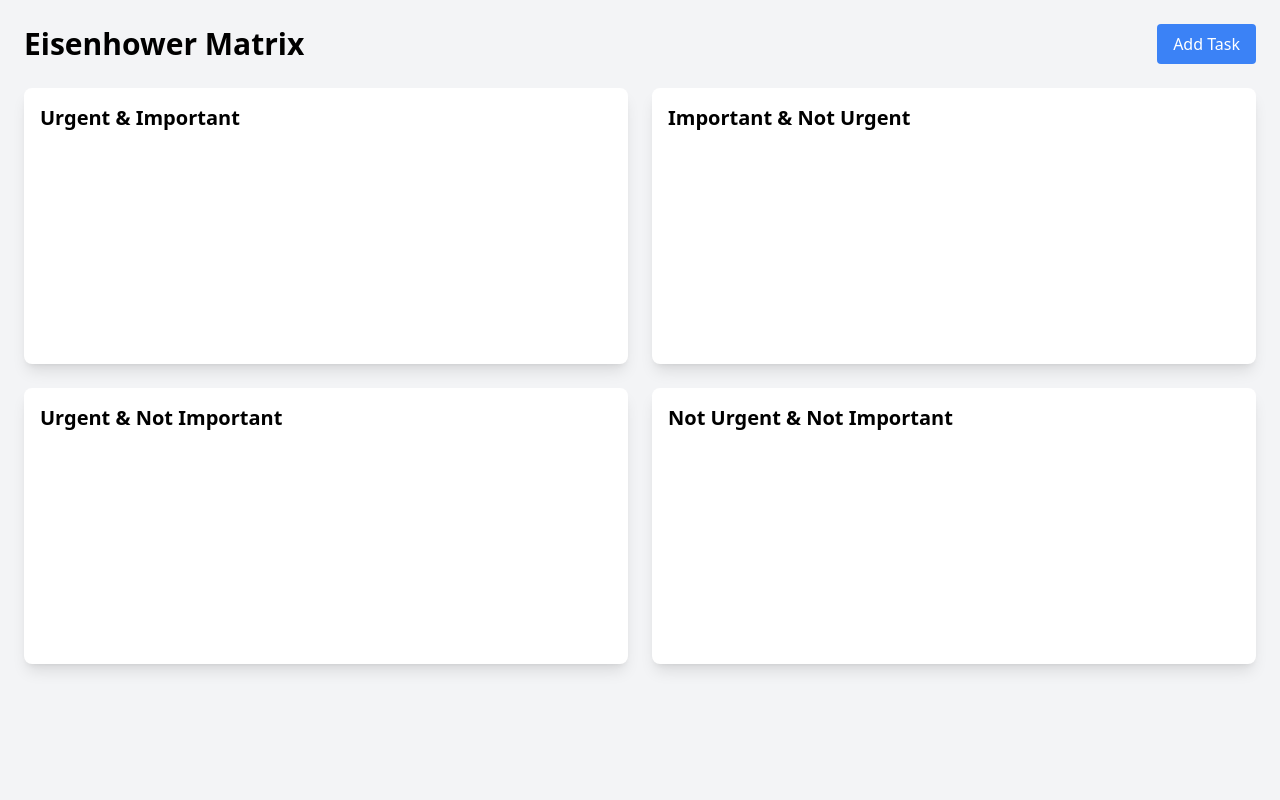
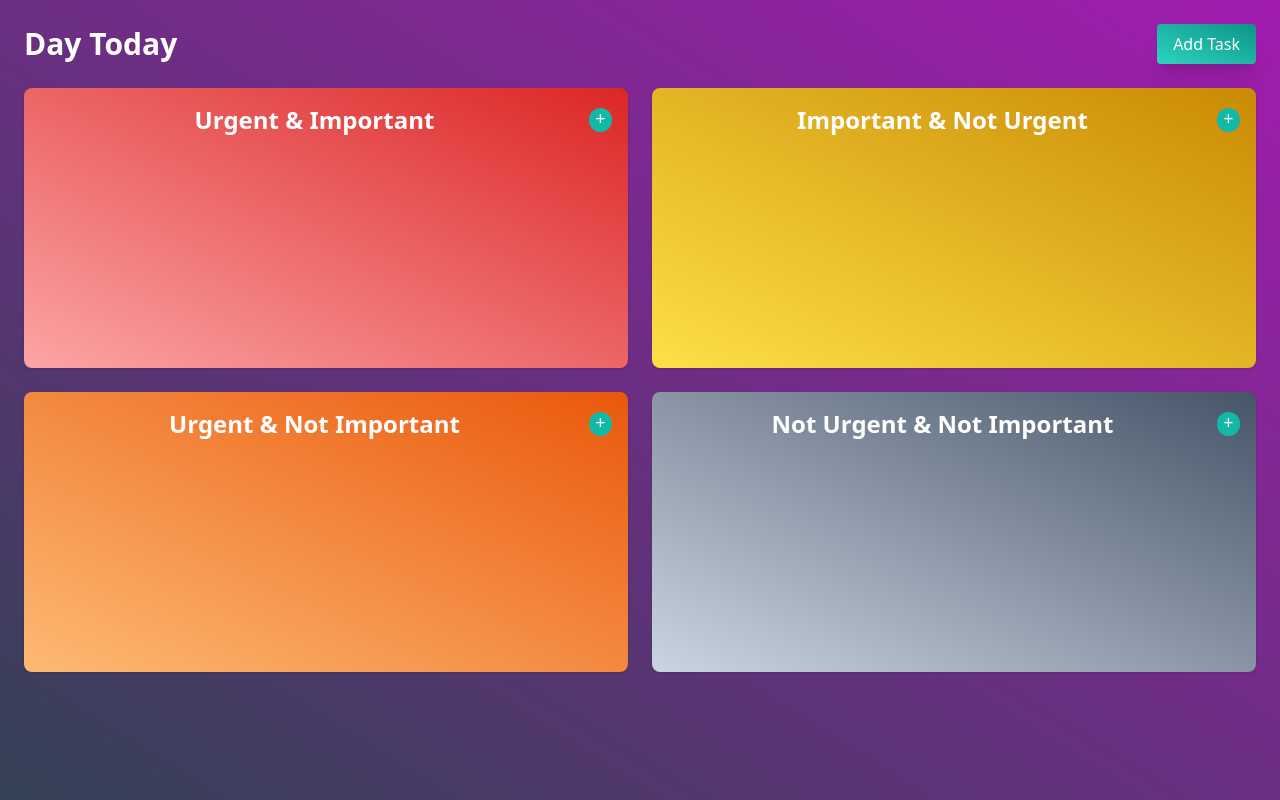
Before and after one commit to onorbumbum/daytoday, a React (Vite) app: page / in a window 1280 px wide. Built offline with nearby package versions, Linux system fonts and the light colour scheme; the HTML template or start-up script is replaced by a standard one.

Commit message:
first push

```diff
--- a/src/App.tsx
+++ b/src/App.tsx
@@ -4,7 +4,7 @@ import { TaskProvider } from './context/TaskContext';
 function App() {
   return (
     <TaskProvider>
-      <div className="min-h-screen bg-gray-100">
+      <div className="min-h-screen bg-gradient-to-tr from-slate-700 to-fuchsia-700 text-white">
         <QuadrantGrid />
       </div>
     </TaskProvider>
--- a/src/components/Quadrant.tsx
+++ b/src/components/Quadrant.tsx
@@ -11,6 +11,21 @@ interface QuadrantProps {
   onTaskComplete: (taskId: string, isCompleted: boolean) => void;
   onQuadrantDoubleClick: (quadrantId: 1 | 2 | 3 | 4) => void;
 }
+
+const getQuadrantColor = (id: 1 | 2 | 3 | 4) => {
+  switch (id) {
+    case 1: // Urgent & Important
+      return 'bg-gradient-to-tr from-red-300 to-red-600';
+    case 2: // Important & Not Urgent
+      return 'bg-gradient-to-tr from-yellow-300 to-yellow-600';
+    case 3: // Urgent & Not Important
+      return 'bg-gradient-to-tr from-orange-300 to-orange-600';
+    case 4: // Not Urgent & Not Important
+      return 'bg-gradient-to-tr from-slate-300 to-slate-600';
+    default:
+      return '';
+  }
+};
 
 export const Quadrant: React.FC<QuadrantProps> = ({
   id,
@@ -28,23 +43,24 @@ export const Quadrant: React.FC<QuadrantProps> = ({
     return a.position - b.position;
   });
 
-  const handleDoubleClick = (e: React.MouseEvent) => {
-    // Only trigger if clicking directly on the quadrant, not on tasks
-    if ((e.target as HTMLElement).classList.contains('quadrant-container')) {
-      onQuadrantDoubleClick(id);
-    }
-  };
-
   return (
-    <div className="quadrant">
-      <h2 className="text-xl font-semibold mb-4">{title}</h2>
+    <div className={`quadrant p-4 rounded-lg shadow ${getQuadrantColor(id)}`}>
+      <div className="flex justify-between items-center mb-4">
+        <h2 className="text-2xl text-center w-full font-semibold text-white">{title}</h2>
+        <button
+          onClick={() => onQuadrantDoubleClick(id)}
+          className="w-6 h-6 flex items-center justify-center rounded-full bg-teal-500 hover:bg-teal-600 text-white pb-1 text-lg transition-colors"
+          title={`Add task to ${title}`}
+        >
+          +
+        </button>
+      </div>
       <Droppable droppableId={String(id)}>
         {(provided) => (
           <div
             ref={provided.innerRef}
             {...provided.droppableProps}
             className="quadrant-container min-h-[200px]"
-            onDoubleClick={handleDoubleClick}
           >
             {sortedTasks.map((task, index) => (
               <TaskComponent
--- a/src/components/QuadrantGrid.tsx
+++ b/src/components/QuadrantGrid.tsx
@@ -77,14 +77,14 @@ export const QuadrantGrid: React.FC = () => {
   return (
     <div className="p-6">
       <div className="flex justify-between items-center mb-6">
-        <h1 className="text-3xl font-bold">Eisenhower Matrix</h1>
+        <h1 className="text-3xl font-bold">Day Today</h1>
         <button
           onClick={() => {
             setSelectedQuadrant(1);
             setSelectedTask(undefined);
             setIsModalOpen(true);
           }}
-          className="px-4 py-2 bg-blue-500 text-white rounded hover:bg-blue-600"
+          className="px-4 py-2 bg-gradient-to-tr from-teal-400  to-teal-600 transition-all duration-500 shadow-xl text-white rounded hover:bg-teal-600"
         >
           Add Task
         </button>
@@ -115,6 +115,7 @@ export const QuadrantGrid: React.FC = () => {
         onSave={handleSaveTask}
         onDelete={deleteTask}
         initialTask={selectedTask}
+        initialQuadrant={selectedQuadrant}
       />
     </div>
   );
--- a/src/components/TaskModal.tsx
+++ b/src/components/TaskModal.tsx
@@ -10,6 +10,7 @@ interface TaskModalProps {
   onSave: (task: Omit<Task, 'id' | 'position'>) => void;
   onDelete?: (taskId: string) => void;
   initialTask?: Task;
+  initialQuadrant?: 1 | 2 | 3 | 4;
 }
 
 export const TaskModal: React.FC<TaskModalProps> = ({
@@ -18,6 +19,7 @@ export const TaskModal: React.FC<TaskModalProps> = ({
   onSave,
   onDelete,
   initialTask,
+  initialQuadrant,
 }) => {
   const [title, setTitle] = useState('');
   const [quadrant, setQuadrant] = useState<1 | 2 | 3 | 4>(1);
@@ -34,10 +36,10 @@ export const TaskModal: React.FC<TaskModalProps> = ({
       editor?.commands.setContent(initialTask.description);
     } else if (isOpen) {
       setTitle('');
-      setQuadrant(1);
+      setQuadrant(initialQuadrant || 1);
       editor?.commands.setContent('');
     }
-  }, [isOpen, initialTask, editor]);
+  }, [isOpen, initialTask, initialQuadrant, editor]);
 
   const handleSave = () => {
     if (!title.trim()) return;
@@ -62,7 +64,7 @@ export const TaskModal: React.FC<TaskModalProps> = ({
   if (!isOpen) return null;
 
   return (
-    <div className="fixed inset-0 bg-black bg-opacity-50 flex items-center justify-center p-4">
+    <div className="fixed inset-0 bg-black bg-opacity-50 flex items-center text-gray-700 justify-center p-4">
       <div className="bg-white rounded-lg p-6 w-full max-w-2xl">
         <div className="flex justify-between items-center mb-4">
           <h2 className="text-2xl font-bold">
--- a/src/index.css
+++ b/src/index.css
@@ -4,11 +4,11 @@
 
 @layer components {
   .quadrant {
-    @apply bg-white rounded-lg shadow-lg p-4 min-h-[250px];
+    @apply bg-white rounded-lg shadow-xl p-4 min-h-[250px];
   }
 
   .task-item {
-    @apply bg-gray-50 rounded p-3 mb-2 cursor-pointer hover:bg-gray-100 transition-colors;
+    @apply bg-white rounded p-3 mb-2 cursor-pointer hover:bg-gray-50 shadow-lg transition-colors text-gray-700;
   }
 
   .task-item.completed {
```
Also changed, not shown: 1 other file (tests, documents, lock files or other folders).
